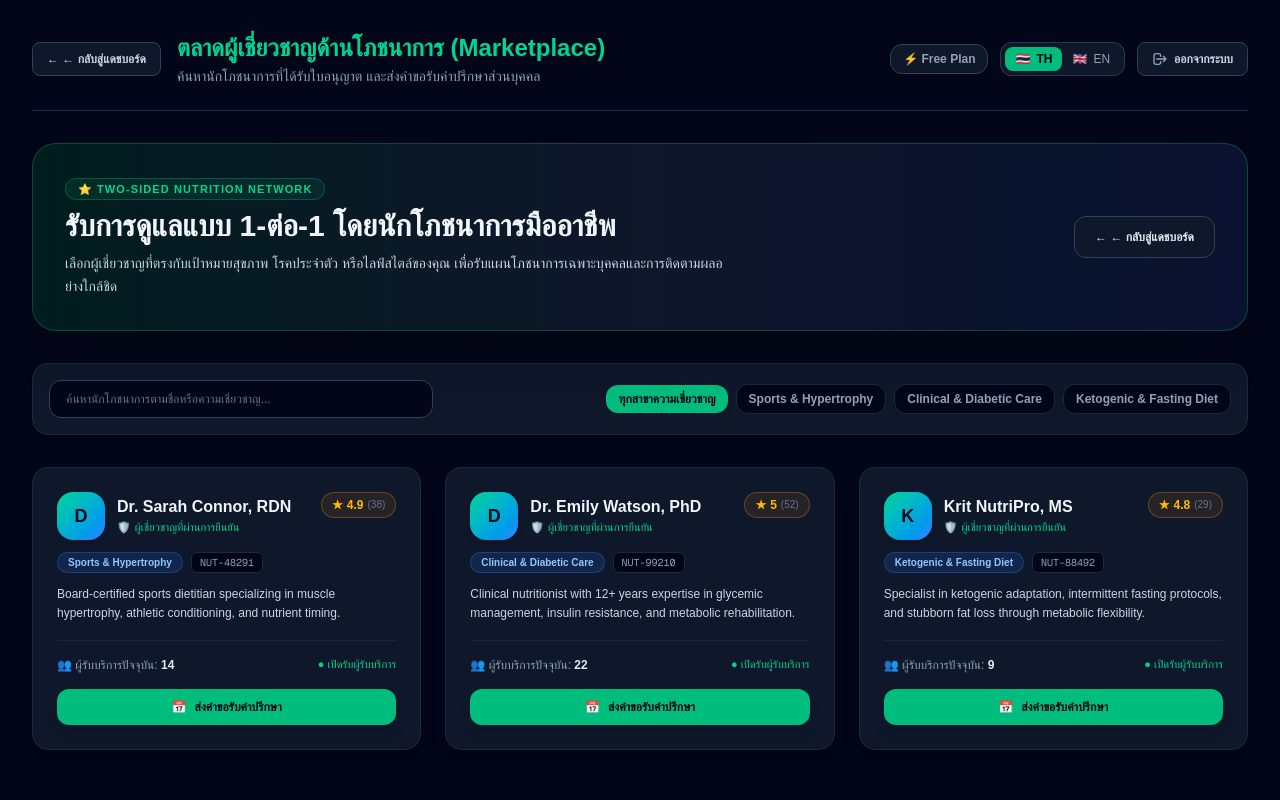
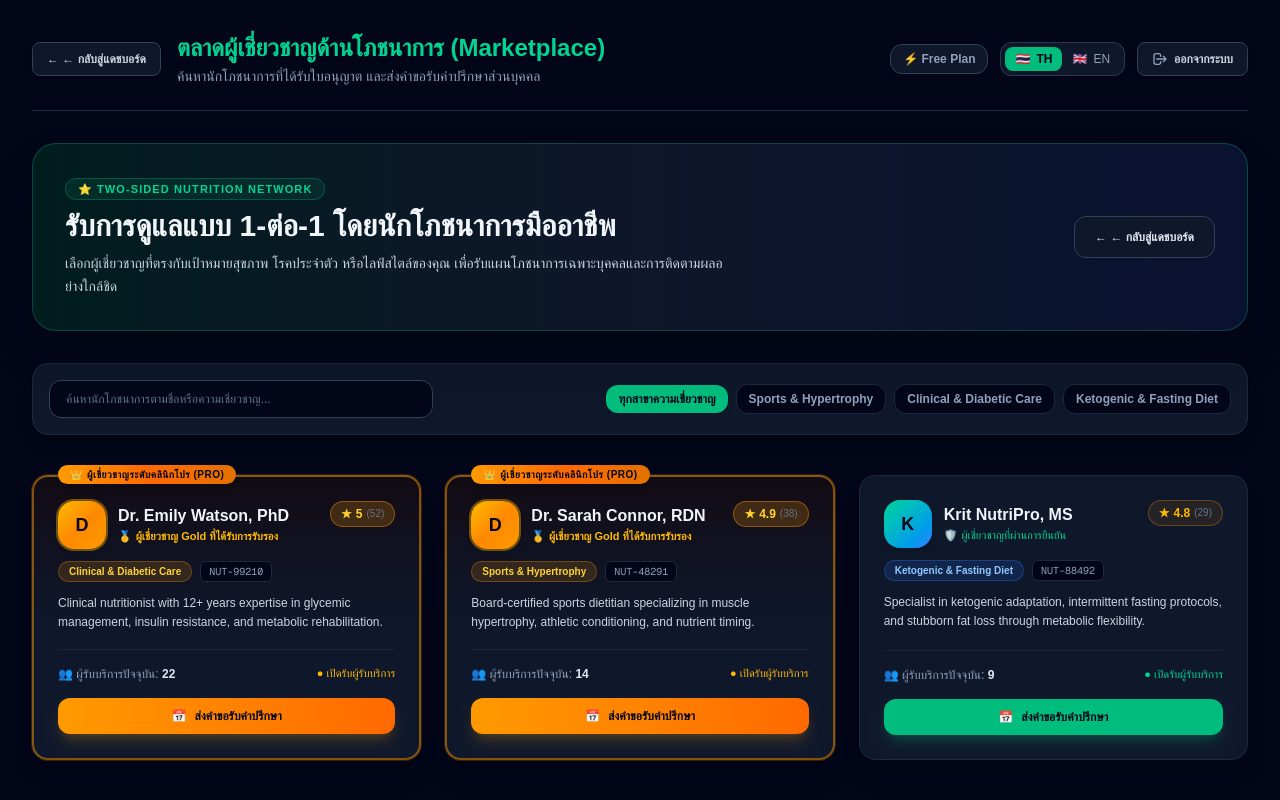
Before and after one commit to 6731470008-web/NutriPlan, a Next.js app in the folder frontend/: page /marketplace in a window 1280 px wide. Built offline with nearby package versions, Linux system fonts and the light colour scheme; no server answers.

Commit message:
feat(marketplace): prioritize Pro consultants and style with Gold Clinical Pro badge

```diff
--- a/frontend/src/app/marketplace/page.tsx
+++ b/frontend/src/app/marketplace/page.tsx
@@ -45,7 +45,7 @@ export default function MarketplacePage() {
   }, [nutritionists]);
 
   const filteredNutritionists = useMemo(() => {
-    return nutritionists.filter(n => {
+    const filtered = nutritionists.filter(n => {
       const matchQuery =
         n.fullName.toLowerCase().includes(searchQuery.toLowerCase()) ||
         n.specialization.toLowerCase().includes(searchQuery.toLowerCase()) ||
@@ -54,6 +54,15 @@ export default function MarketplacePage() {
       const matchSpecialty = selectedSpecialty === 'All' || n.specialization === selectedSpecialty;
 
       return matchQuery && matchSpecialty;
+    });
+
+    // Priority Sort: Clinical Pro Specialists first, then by highest rating
+    return filtered.sort((a, b) => {
+      const aPro = Boolean(a.isPro);
+      const bPro = Boolean(b.isPro);
+      if (aPro && !bPro) return -1;
+      if (!aPro && bPro) return 1;
+      return b.rating - a.rating;
     });
   }, [nutritionists, searchQuery, selectedSpecialty]);
 
@@ -166,31 +175,73 @@ export default function MarketplacePage() {
         {isLoading ? (
           <div className="text-center text-slate-400 py-16">{t('common.loading', 'Loading specialists...')}</div>
         ) : (
-          <div className="grid grid-cols-1 md:grid-cols-2 lg:grid-cols-3 gap-6">
-            {filteredNutritionists.map((nutri) => (
+          <div className="grid grid-cols-1 md:grid-cols-2 lg:grid-cols-3 gap-6 pt-2">
+            {filteredNutritionists.map((nutri) => {
+              const isPro = Boolean(nutri.isPro);
+              return (
                 <div
                   key={nutri.id}
-                className="bg-slate-900 border border-slate-800 hover:border-emerald-500/50 rounded-2xl p-6 flex flex-col justify-between space-y-4 shadow-xl hover:shadow-2xl transition-all group"
+                  className={`relative rounded-2xl p-6 flex flex-col justify-between space-y-4 shadow-xl transition-all group ${
+                    isPro
+                      ? 'bg-gradient-to-b from-amber-950/25 via-slate-900 to-slate-900 border-2 border-amber-500/50 hover:border-amber-400 ring-1 ring-amber-500/20 hover:shadow-amber-500/10 hover:shadow-2xl'
+                      : 'bg-slate-900 border border-slate-800 hover:border-emerald-500/50 hover:shadow-2xl'
+                  }`}
                 >
+                  {/* Pro Badge on Top of Card */}
+                  {isPro && (
+                    <div className="absolute -top-3 left-6 bg-gradient-to-r from-amber-500 via-orange-500 to-amber-600 text-slate-950 font-black text-[10px] tracking-wider uppercase px-3 py-0.5 rounded-full shadow-md flex items-center gap-1">
+                      <span>👑</span>
+                      <span>{isEn ? 'Clinical Pro Specialist' : 'ผู้เชี่ยวชาญระดับคลินิกโปร (PRO)'}</span>
+                    </div>
+                  )}
+
                   <div className="space-y-3">
                     {/* Top Avatar & Verified Badge */}
                     <div className="flex items-start justify-between">
                       <div className="flex items-center gap-3">
-                      <div className="w-12 h-12 rounded-2xl bg-gradient-to-br from-emerald-400 to-blue-500 text-slate-950 font-black text-lg flex items-center justify-center shadow-md">
+                        <div
+                          className={`w-12 h-12 rounded-2xl font-black text-lg flex items-center justify-center shadow-md ${
+                            isPro
+                              ? 'bg-gradient-to-br from-amber-400 via-orange-400 to-amber-500 text-slate-950 ring-2 ring-amber-400/40'
+                              : 'bg-gradient-to-br from-emerald-400 to-blue-500 text-slate-950'
+                          }`}
+                        >
                           {nutri.fullName.charAt(0)}
                         </div>
                         <div>
-                        <h3 className="font-bold text-slate-100 text-base group-hover:text-emerald-400 transition-colors">
+                          <h3
+                            className={`font-bold text-base transition-colors ${
+                              isPro
+                                ? 'text-slate-100 group-hover:text-amber-400'
+                                : 'text-slate-100 group-hover:text-emerald-400'
+                            }`}
+                          >
                             {nutri.fullName}
                           </h3>
-                        <p className="text-[11px] text-emerald-400 font-medium flex items-center gap-1">
-                          <span>🛡️</span>
-                          <span>{t('marketplace.verifiedSpecialist', 'Verified Specialist')}</span>
+                          <p
+                            className={`text-[11px] font-medium flex items-center gap-1 ${
+                              isPro ? 'text-amber-400 font-semibold' : 'text-emerald-400'
+                            }`}
+                          >
+                            <span>{isPro ? '🥇' : '🛡️'}</span>
+                            <span>
+                              {isPro
+                                ? isEn
+                                  ? 'Verified Gold Specialist'
+                                  : 'ผู้เชี่ยวชาญ Gold ที่ได้รับการรับรอง'
+                                : t('marketplace.verifiedSpecialist', 'Verified Specialist')}
+                            </span>
                           </p>
                         </div>
                       </div>
 
-                    <div className="flex items-center gap-1 bg-amber-500/10 border border-amber-500/30 px-2.5 py-1 rounded-full text-amber-400 font-bold text-xs">
+                      <div
+                        className={`flex items-center gap-1 px-2.5 py-1 rounded-full font-bold text-xs ${
+                          isPro
+                            ? 'bg-amber-500/20 border border-amber-500/40 text-amber-300'
+                            : 'bg-amber-500/10 border border-amber-500/30 text-amber-400'
+                        }`}
+                      >
                         <span>★</span>
                         <span>{nutri.rating}</span>
                         <span className="text-[10px] text-slate-500 font-normal">({nutri.reviewCount})</span>
@@ -199,7 +250,13 @@ export default function MarketplacePage() {
 
                     {/* Specialization & License Badge */}
                     <div className="flex items-center gap-2 flex-wrap">
-                    <span className="text-[10px] bg-blue-500/15 text-blue-300 border border-blue-500/30 px-2.5 py-0.5 rounded-full font-semibold">
+                      <span
+                        className={`text-[10px] px-2.5 py-0.5 rounded-full font-semibold border ${
+                          isPro
+                            ? 'bg-amber-500/15 text-amber-300 border-amber-500/30'
+                            : 'bg-blue-500/15 text-blue-300 border-blue-500/30'
+                        }`}
+                      >
                         {nutri.specialization}
                       </span>
                       <span className="text-[10px] bg-slate-950 text-slate-400 font-mono px-2 py-0.5 rounded-md border border-slate-800">
@@ -216,20 +273,34 @@ export default function MarketplacePage() {
                   {/* Bottom Stats & Action */}
                   <div className="space-y-4 pt-4 border-t border-slate-800/80">
                     <div className="flex justify-between items-center text-xs text-slate-400">
-                    <span>👥 {t('marketplace.activeClients', 'Active Patients')}: <strong className="text-slate-200">{nutri.activeClientsCount}</strong></span>
-                    <span className="text-emerald-400 text-[11px] font-medium">● {isEn ? 'Accepting Clients' : 'เปิดรับผู้รับบริการ'}</span>
+                      <span>
+                        👥 {t('marketplace.activeClients', 'Active Patients')}:{' '}
+                        <strong className="text-slate-200">{nutri.activeClientsCount}</strong>
+                      </span>
+                      <span
+                        className={`text-[11px] font-medium ${
+                          isPro ? 'text-amber-400' : 'text-emerald-400'
+                        }`}
+                      >
+                        ● {isEn ? 'Accepting Clients' : 'เปิดรับผู้รับบริการ'}
+                      </span>
                     </div>
 
                     <button
                       onClick={() => handleOpenRequestModal(nutri)}
-                    className="w-full bg-emerald-500 hover:bg-emerald-400 text-slate-950 font-bold py-2.5 rounded-xl text-xs shadow-lg transition-all flex items-center justify-center gap-2 group-hover:scale-[1.02]"
+                      className={`w-full font-bold py-2.5 rounded-xl text-xs shadow-lg transition-all flex items-center justify-center gap-2 group-hover:scale-[1.02] ${
+                        isPro
+                          ? 'bg-gradient-to-r from-amber-500 to-orange-500 hover:from-amber-400 hover:to-orange-400 text-slate-950 shadow-amber-500/20'
+                          : 'bg-emerald-500 hover:bg-emerald-400 text-slate-950 shadow-emerald-500/20'
+                      }`}
                     >
                       <span>📅</span>
                       <span>{t('marketplace.requestConsultation', 'Request Consultation')}</span>
                     </button>
                   </div>
                 </div>
-            ))}
+              );
+            })}
           </div>
         )}
       </div>
--- a/frontend/src/services/nutriServices.ts
+++ b/frontend/src/services/nutriServices.ts
@@ -269,6 +269,7 @@ export interface MarketplaceNutritionistDto {
   bio: string;
   availability: string;
   isVerified: boolean;
+  isPro?: boolean;
 }
 
 export interface ConsultationRequestDto {
@@ -316,7 +317,8 @@ export const marketplaceService = {
         activeClientsCount: 14,
         bio: 'Board-certified sports dietitian specializing in muscle hypertrophy, athletic conditioning, and nutrient timing.',
         availability: 'Available for New Clients',
-        isVerified: true
+        isVerified: true,
+        isPro: true
       },
       {
         id: '11111111-1111-1111-1111-111111111112',
@@ -329,7 +331,8 @@ export const marketplaceService = {
         activeClientsCount: 22,
         bio: 'Clinical nutritionist with 12+ years expertise in glycemic management, insulin resistance, and metabolic rehabilitation.',
         availability: 'Available for New Clients',
-        isVerified: true
+        isVerified: true,
+        isPro: true
       },
       {
         id: '11111111-1111-1111-1111-111111111113',
@@ -342,7 +345,8 @@ export const marketplaceService = {
         activeClientsCount: 9,
         bio: 'Specialist in ketogenic adaptation, intermittent fasting protocols, and stubborn fat loss through metabolic flexibility.',
         availability: 'Available for New Clients',
-        isVerified: true
+        isVerified: true,
+        isPro: false
       }
     ];
   },
```
Also changed, not shown: 1 other file (tests, documents, lock files or other folders). Lines whose indentation alone changed are shown as unchanged.
